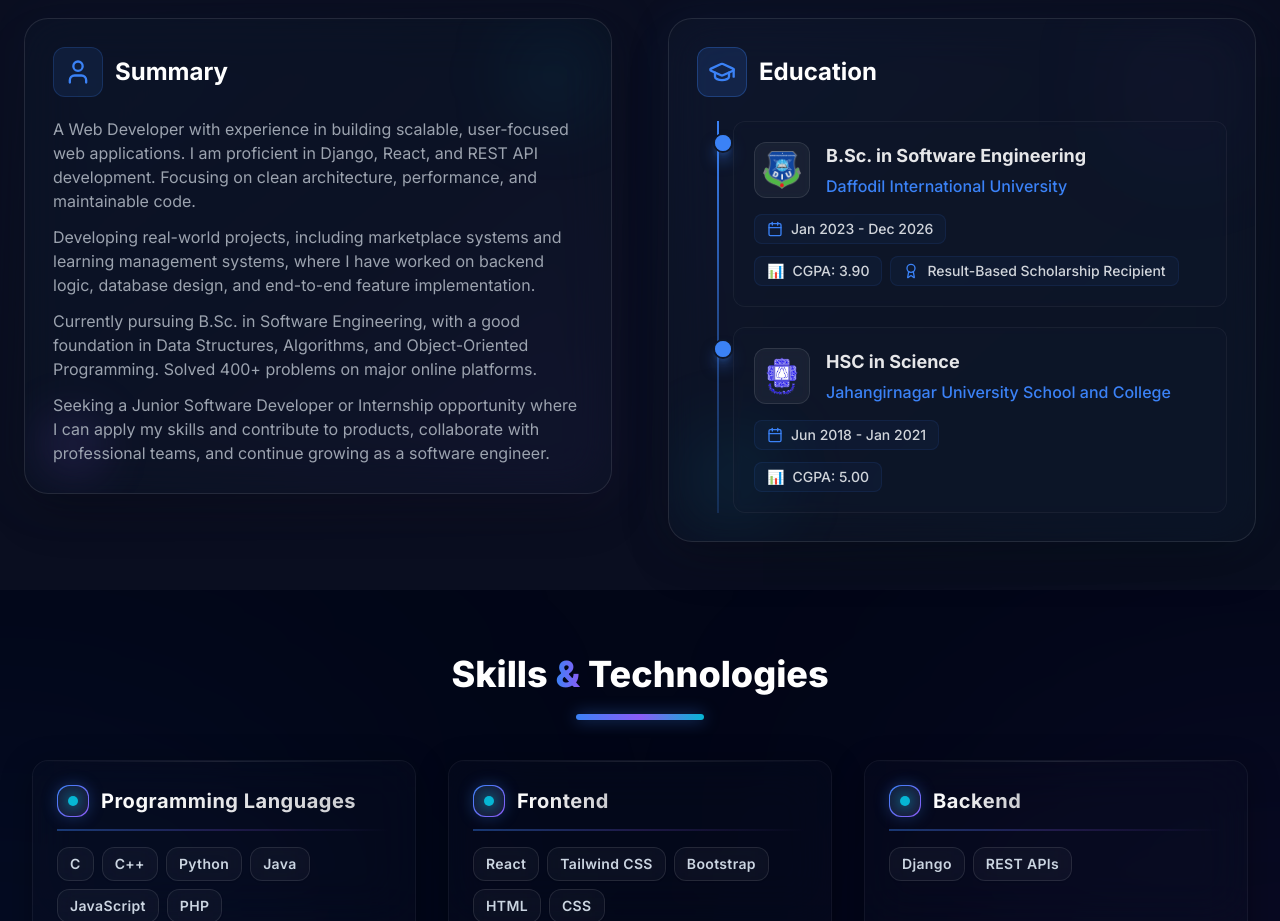
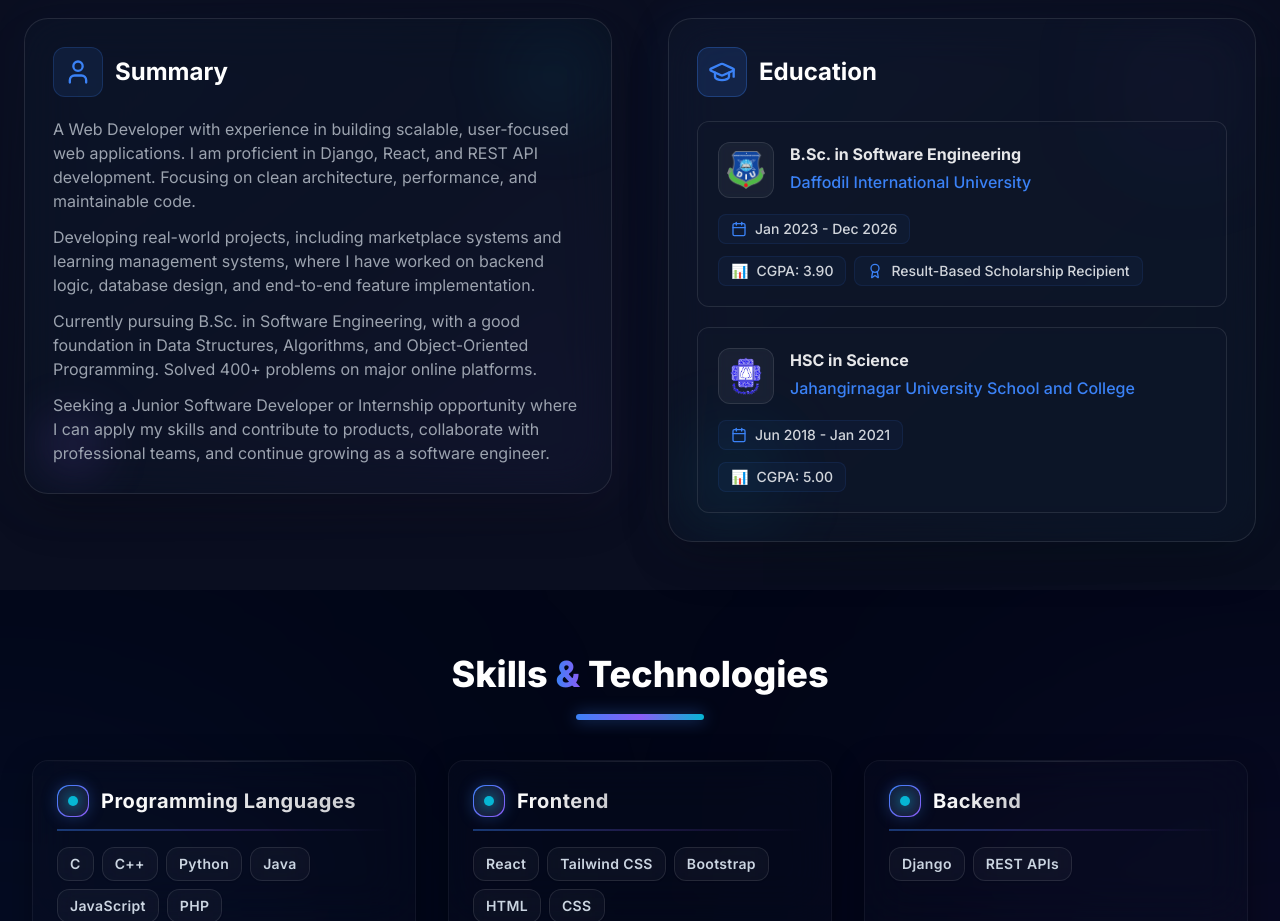
Before and after one commit to nabil0203/portfolio_nabil, a Next.js app: page / in a window 1280 px wide. Shown: the part 940-1861 px from the top of the page. Built offline with nearby package versions, Linux system fonts and the light colour scheme.

Commit message:
update education card

```diff
--- a/components/About/EducationCard.tsx
+++ b/components/About/EducationCard.tsx
@@ -30,16 +30,12 @@ export default function EducationCard({ x1, y1, x2, y2 }: EducationCardProps) {
         </div>
 
         <div className="relative z-10">
-          <div className="absolute left-[12px] sm:left-[20px] top-0 bottom-0 w-0.5 bg-gradient-to-b from-accent via-accent/50 to-accent/20"></div>
 
-          <div className="space-y-5 pl-6 sm:pl-9">
+          <div className="space-y-5">
             {educationData.map((edu, index) => (
               <div key={index} className="relative group/item">
-                <div className="absolute -left-4 sm:-left-5 top-3 w-4 h-4 sm:w-5 sm:h-5 bg-accent rounded-full border-2 border-surface shadow-lg shadow-accent/50 group-hover/item:shadow-accent/75 transition-shadow duration-300">
-                  <div className="absolute inset-0 bg-accent rounded-full animate-pulse opacity-50"></div>
-                </div>
 
-                <div className="bg-surface/50 rounded-xl p-4 sm:p-5 border border-white/5 backdrop-blur-sm hover:border-accent/20 transition-colors duration-100">
+                <div className="bg-surface/50 rounded-xl p-4 sm:p-5 border border-white/10 backdrop-blur-sm hover:border-accent/20 transition-colors duration-100">
                   <div className="flex items-start gap-4 mb-4">
                     {edu.logo && (
                       <div className="w-12 h-12 sm:w-14 sm:h-14 rounded-xl bg-white/5 p-2 shrink-0 overflow-hidden border border-white/10 flex items-center justify-center backdrop-blur-sm group-hover/item:border-accent/30 transition-colors duration-300">
@@ -47,7 +43,7 @@ export default function EducationCard({ x1, y1, x2, y2 }: EducationCardProps) {
                       </div>
                     )}
                     <div className="flex-1 min-w-0">
-                      <h4 className="text-base sm:text-lg font-bold text-white/90 mb-1 leading-tight">{edu.degree}</h4>
+                      <h4 className="text-sm sm:text-base font-bold text-white/90 mb-1 leading-tight">{edu.degree}</h4>
                       {edu.url ? (
                         <a
                           href={edu.url}
```
